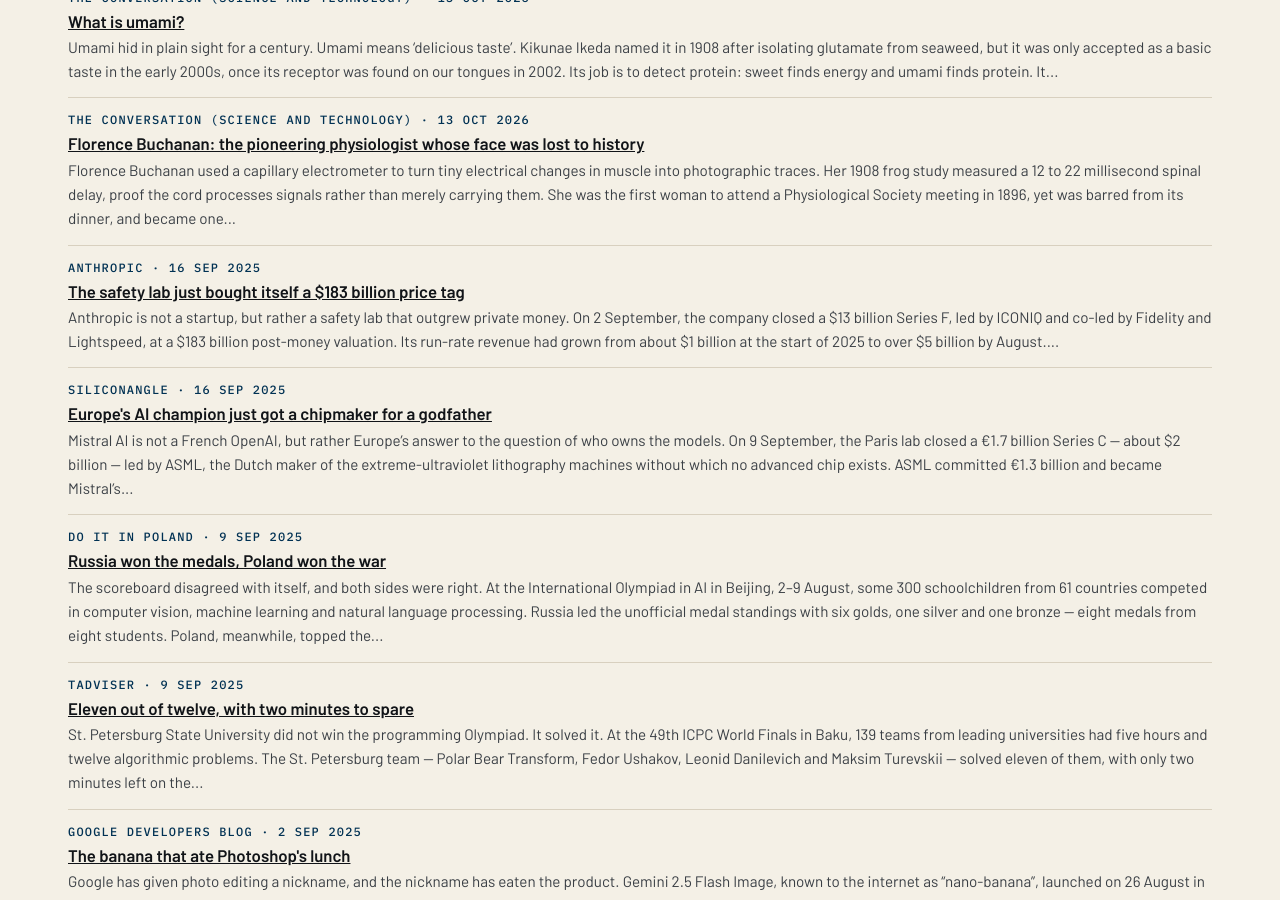
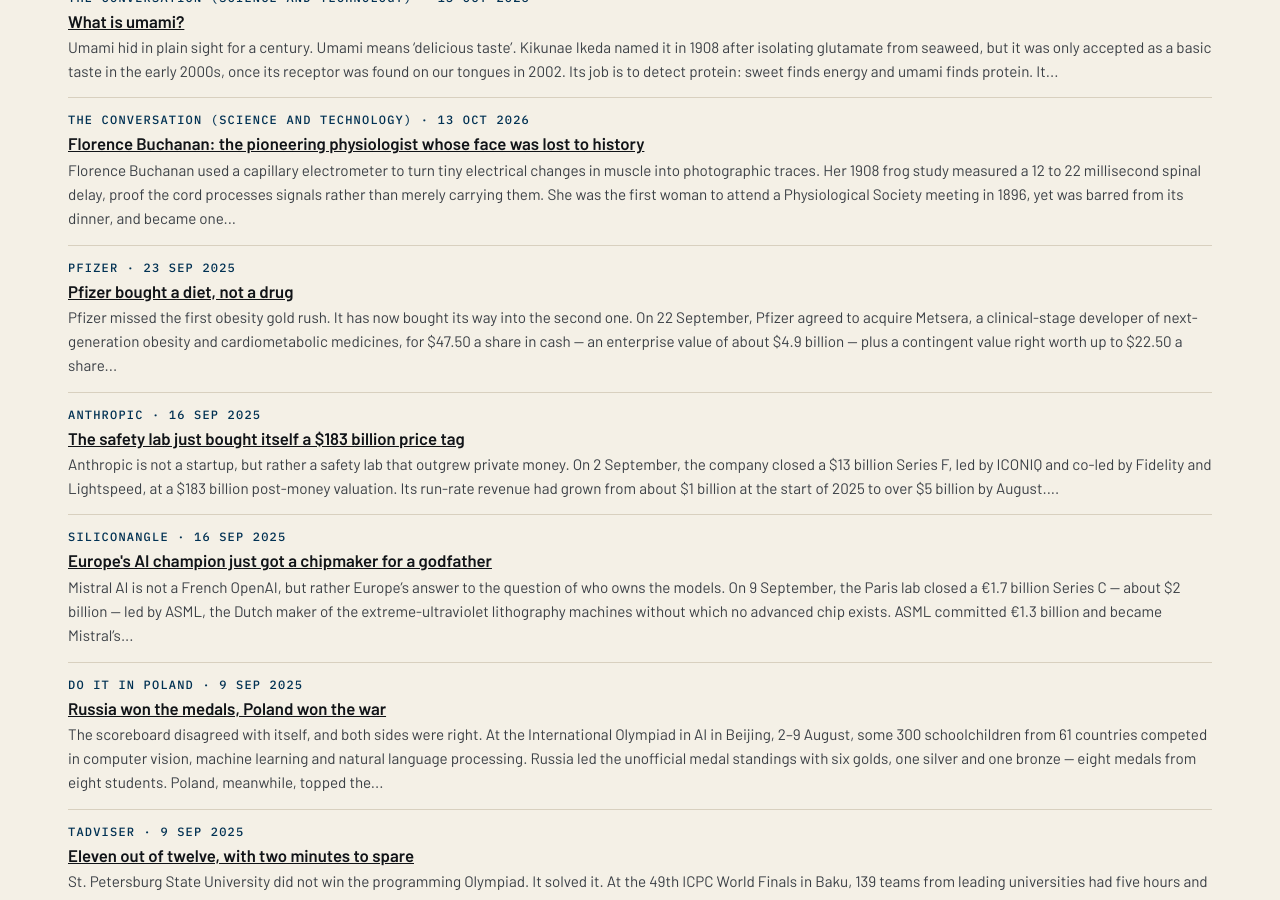
Before and after one commit to katz-news/katz.news, a Jekyll site: the page built from briefs/index.html, in a window 1280 px wide and 900 px high, scrolled down 14549 px. Built offline with Jekyll 4.4.1, drawn with Linux system fonts in a browser that asks for light colours.

```diff
--- a/_data/build.yml
+++ b/_data/build.yml
@@ -1 +1 @@
-published_at: 2026-11-06T18:17:23Z
+published_at: 2026-11-06T18:18:09Z
--- /dev/null
+++ b/_posts/briefs/2026-11-06-pfizer-bought-a-diet-not-a-drug.md
@@ -0,0 +1,17 @@
+---
+published: true
+title: Pfizer bought a diet, not a drug
+date: 2025-09-23
+section: science
+source_name: Pfizer
+source_url: https://www.pfizer.com/news/press-release/press-release-detail/pfizer-acquire-metsera-and-its-next-generation-obesity
+---
+Pfizer missed the first obesity gold rush. It has now bought its way into the second one.
+
+On 22 September, Pfizer agreed to acquire Metsera, a clinical-stage developer of next-generation obesity and cardiometabolic medicines, for $47.50 a share in cash — an enterprise value of about $4.9 billion — plus a contingent value right worth up to $22.50 a share if three clinical and regulatory milestones are hit. The deal was expected to close in the fourth quarter of 2025.
+
+What Pfizer is buying is not a drug, but rather a pipeline: four clinical-stage incretin and amylin programmes, including the GLP-1 receptor agonist MET-097i and the long-acting amylin analogue MET-233i, and their combination. Metsera's candidates are designed to be taken less often, with fewer side effects — the two complaints that keep patients off today's weight-loss drugs.
+
+Officially, this is a bolt-on acquisition. Unofficially, it is an admission: the obesity market is the biggest drug market of the decade, and Pfizer was standing outside it.
+
+Conclusion: Pfizer is not late to obesity, but rather paying the late fee — a plump price for a second chance.
```
